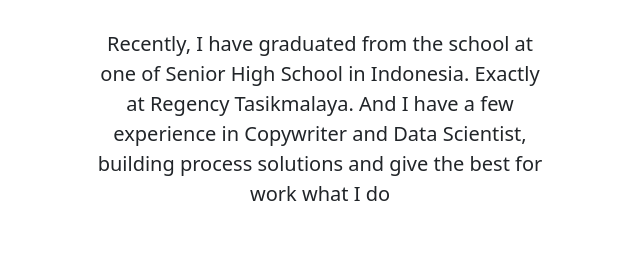
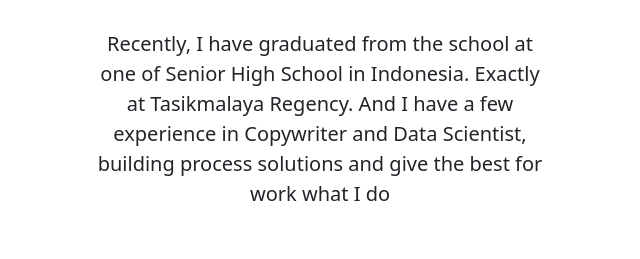
Before and after one commit to alfimifta/alfimifta.github.io, a plain HTML site: page index.html in a window 1280 px wide. Shown: the part 839-1098 px from the top of the page, 320-960 px from the left. Drawn offline with nearby package versions, Linux system fonts and the light colour scheme.

Commit message:
first commit

```diff
--- a/index.html
+++ b/index.html
@@ -64,7 +64,7 @@
           </div>
         </div>
         <div class="row justify-content-center fs-5 text-center">
-          <div class="col-md-5">Recently, I have graduated from the school at one of Senior High School in Indonesia. Exactly at Regency Tasikmalaya. And I have a few experience in Copywriter and Data Scientist, building process solutions and give the best for work what I do </div>
+          <div class="col-md-5">Recently, I have graduated from the school at one of Senior High School in Indonesia. Exactly at Tasikmalaya Regency. And I have a few experience in Copywriter and Data Scientist, building process solutions and give the best for work what I do </div>
         </div>
       </div>
       <svg xmlns="http://www.w3.org/2000/svg" viewBox="0 0 1440 320">
```
